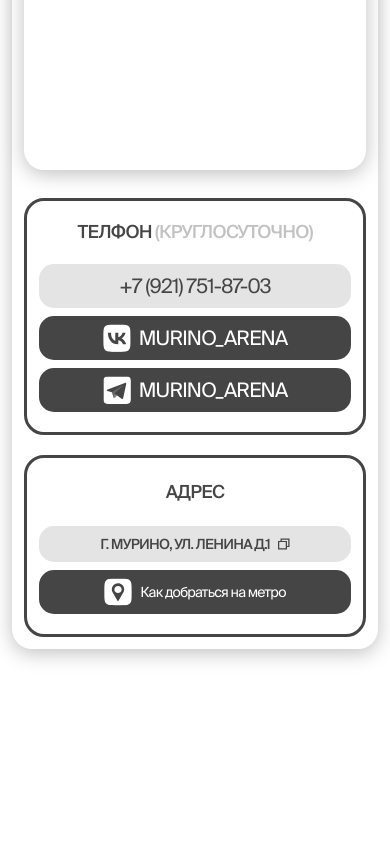
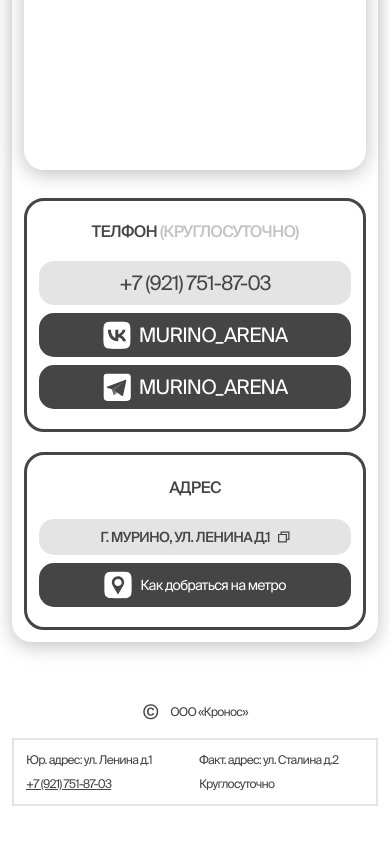
Before and after one commit to mbozhik/murino, a Next.js app: page / in a window 390 px wide. Shown: the part 3469-4313 px from the top of the page. Before the commit the page ends 4174 px from the top, so only its background shows below. Built offline with nearby package versions, Linux system fonts and the light colour scheme.

Commit message:
add `Footer` common block

```diff
--- a/src/app/page.tsx
+++ b/src/app/page.tsx
@@ -4,6 +4,7 @@
 import Schema from '@/components/index/Schema'
 import Prices from '@/components/index/Prices'
 import Contacts from '@/components/index/Contacts'
+import Footer from '@/components/ui/Footer'
 
 export default function Home() {
   return (
@@ -14,8 +15,7 @@
       {/* <Schema /> */}
       <Prices />
       <Contacts />
-
-      {/* <div id="booking"></div> */}
+      <Footer />
     </div>
   )
 }
--- a/src/components/index/Contacts.tsx
+++ b/src/components/index/Contacts.tsx
@@ -33,9 +33,9 @@
 }
 
 const Button: React.FC<ButtonProps> = ({href, target, className, onClick, children}) => (
-  <a href={href} target={target} className={className} onClick={onClick}>
+  <Link href={href} target={target} className={className} onClick={onClick}>
     {children}
-  </a>
+  </Link>
 )
 
 export default function Contacts() {
@@ -80,7 +80,7 @@
 
         <div className="flex flex-col items-center gap-5 justify-self-center w-[75%] sm:w-full px-10 sm:px-0">
           <div className="flex flex-col border-[3px] border-custom-gray rounded-small w-full p-5 sm:px-3 sm:py-5 gap-5">
-            <h1 className="text-2xl font-medium text-center uppercase sm:text-lg sm:leading-tight text-custom-gray">
+            <h1 className="text-2xl font-medium text-center uppercase sm:text-base sm:leading-tight text-custom-gray">
               телфон <span className="text-[#c2c2c2]">(круглосуточно)</span>
             </h1>
 
@@ -101,7 +101,7 @@
           </div>
 
           <div className="flex flex-col border-[3px] border-custom-gray rounded-small w-full p-5 sm:px-3 sm:py-5 gap-5">
-            <h1 className="text-2xl font-medium text-center uppercase sm:text-lg text-custom-gray">адрес</h1>
+            <h1 className="text-2xl font-medium text-center uppercase sm:text-base text-custom-gray">адрес</h1>
 
             <div className="flex flex-col gap-3 sm:gap-2 text-[38px] xl:text-3xl sm:text-xl text-center uppercase">
               <Button href={linksData.copy.href} target="_blank" onClick={handleCopyClick} className={`group inline-flex justify-center items-center gap-3 sm:gap-2 ${buttonStyles.default} ${buttonStyles.light} text-2xl sm:text-sm font-medium py-4`}>
--- /dev/null
+++ b/src/components/ui/Footer.tsx
@@ -0,0 +1,21 @@
+import Link from 'next/link'
+
+export default function Footer() {
+  return (
+    <div className="flex justify-between mx-10 mb-5 text-lg sm:mb-24 sm:gap-3 sm:mx-3 sm:flex-col xl:text-base sm:text-xs text-custom-gray">
+      <div className="flex items-center gap-5 sm:gap-3 sm:justify-center">
+        <h1 className="text-xl">©</h1>
+        <h1>OOO «Кронос»</h1>
+      </div>
+
+      <div className="flex gap-10 p-3 sm:grid sm:grid-cols-2 sm:gap-2 sm:border-2 sm:border-custom-e4">
+        <h1>Юр. адрес: ул. Ленина д.1</h1>
+        <h1>Факт. адрес: ул. Сталина д.2</h1>
+        <Link href="tel:+79217518703" className="underline duration-200 hover:text-custom-95">
+          +7 (921) 751-87-03
+        </Link>
+        <h1>Круглосуточно</h1>
+      </div>
+    </div>
+  )
+}
```
